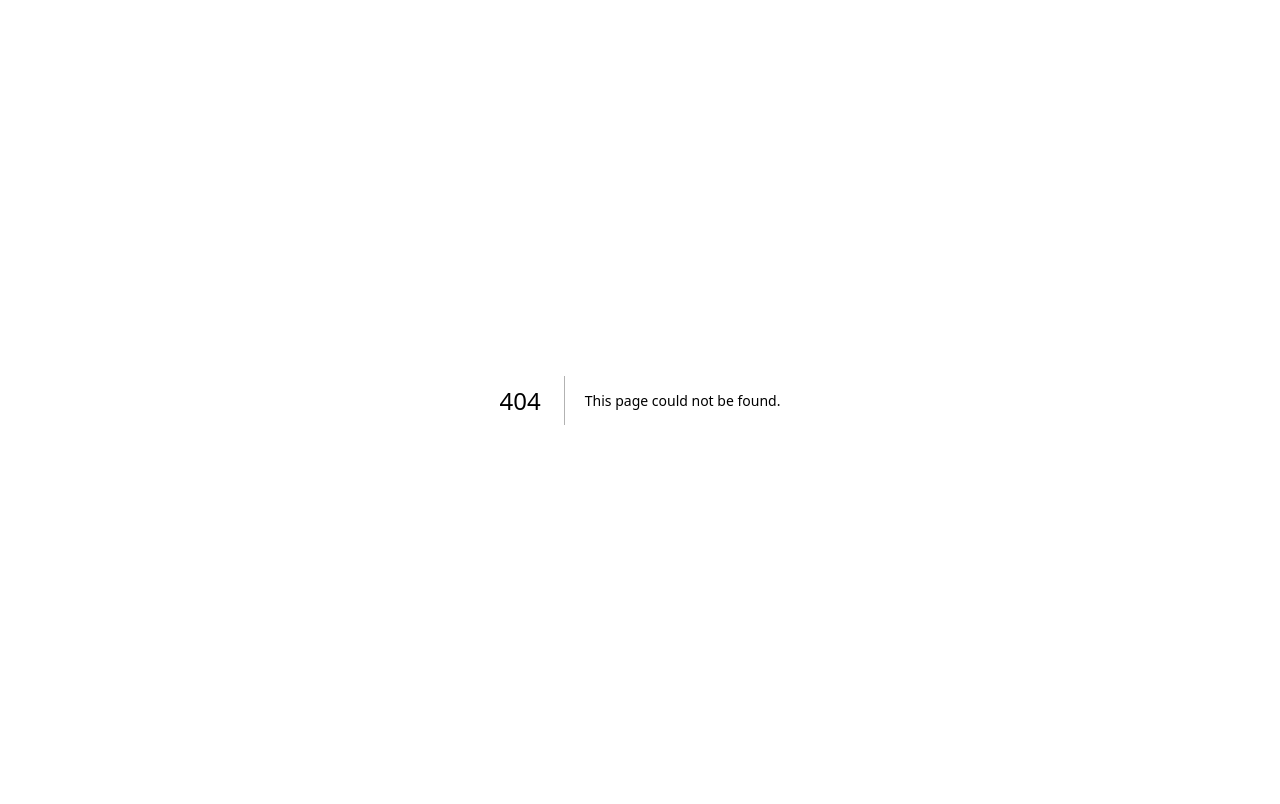
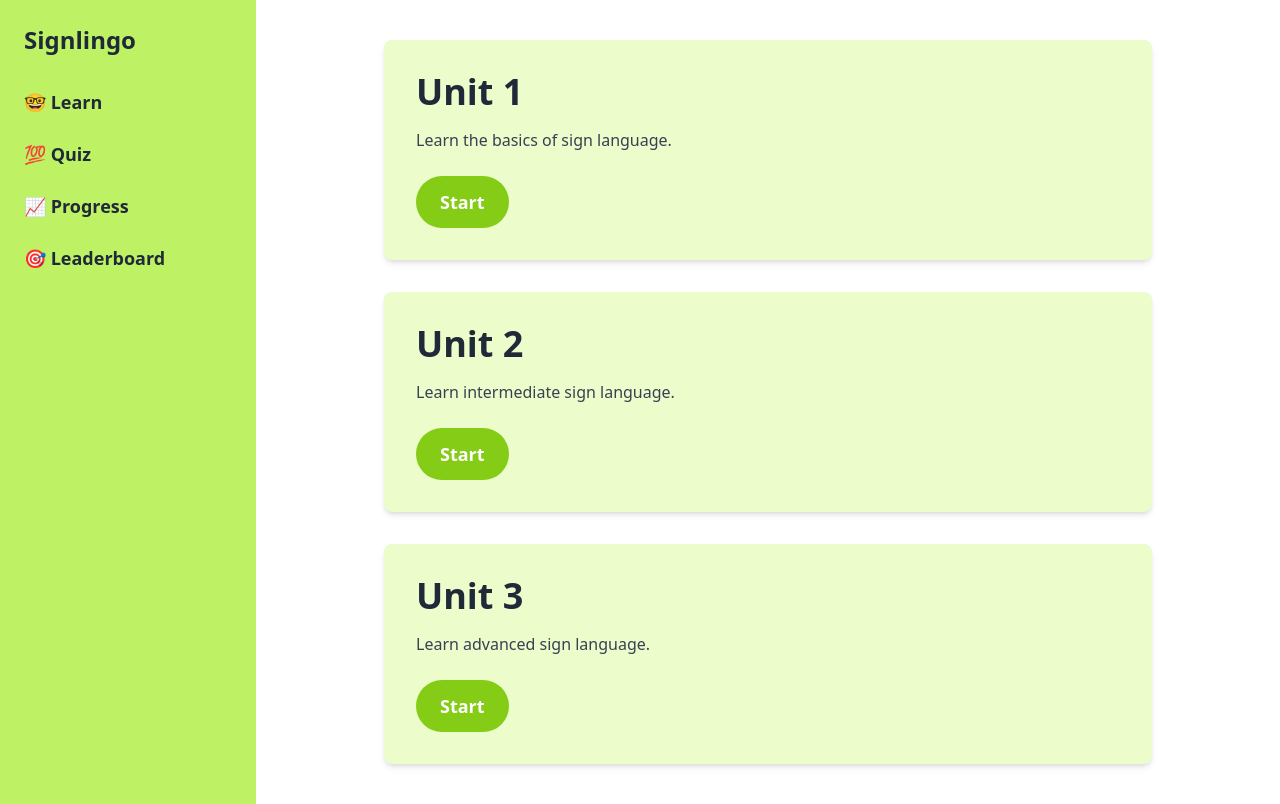
Before and after one commit to birongliu/Signlingo, a Next.js app: page /learn in a window 1280 px wide. Before the commit this address had no page. Built offline with nearby package versions, Linux system fonts and the light colour scheme.

Commit message:
add learning page

```diff
--- /dev/null
+++ b/src/app/components/LessonCard.tsx
@@ -0,0 +1,20 @@
+import React from "react";
+
+interface LessonCardProps {
+  unit: string;
+  description: string;
+}
+
+const LessonCard: React.FC<LessonCardProps> = ({ unit, description }) => {
+  return (
+    <div className="rounded-lg bg-lime-100 p-8 shadow-md transition-all duration-300 hover:scale-105">
+      <h1 className="mb-4 text-4xl font-bold text-gray-800">{unit}</h1>
+      <p className="mb-6 text-gray-700">{description}</p>
+      <button className="rounded-full bg-lime-500 px-6 py-3 text-lg font-bold text-white transition-all duration-300 hover:bg-lime-400">
+        Start
+      </button>
+    </div>
+  );
+};
+
+export default LessonCard;
--- /dev/null
+++ b/src/app/learn/page.tsx
@@ -0,0 +1,59 @@
+"use client";
+
+import Link from "next/link";
+import LessonCard from "../components/LessonCard";
+
+export default function LearningPage() {
+  return (
+    <div className="flex min-h-screen font-sans">
+      {/* Sidebar */}
+      <aside className="w-64 bg-lime-300 p-6">
+        <div className="mb-8 text-2xl font-bold text-gray-800">Signlingo</div>
+        <nav className="space-y-6">
+          <Link
+            href="/learn"
+            className="block text-lg font-bold text-gray-800 transition-colors duration-300 hover:text-lime-600"
+          >
+            🤓 Learn
+          </Link>
+          <Link
+            href="/quiz"
+            className="block text-lg font-bold text-gray-800 transition-colors duration-300 hover:text-lime-600"
+          >
+            💯 Quiz
+          </Link>
+          <Link
+            href="/progress"
+            className="block text-lg font-bold text-gray-800 transition-colors duration-300 hover:text-lime-600"
+          >
+            📈 Progress
+          </Link>
+          <Link
+            href="/leaderboard"
+            className="block text-lg font-bold text-gray-800 transition-colors duration-300 hover:text-lime-600"
+          >
+            🎯 Leaderboard
+          </Link>
+        </nav>
+      </aside>
+
+      {/* Main Content */}
+      <main className="flex flex-1 items-center justify-center bg-white p-10">
+        <div className="mx-auto flex w-full max-w-3xl flex-col gap-8">
+          <LessonCard
+            unit={"Unit 1"}
+            description={"Learn the basics of sign language."}
+          />
+          <LessonCard
+            unit={"Unit 2"}
+            description={"Learn intermediate sign language."}
+          />
+          <LessonCard
+            unit={"Unit 3"}
+            description={"Learn advanced sign language."}
+          />
+        </div>
+      </main>
+    </div>
+  );
+}
```
